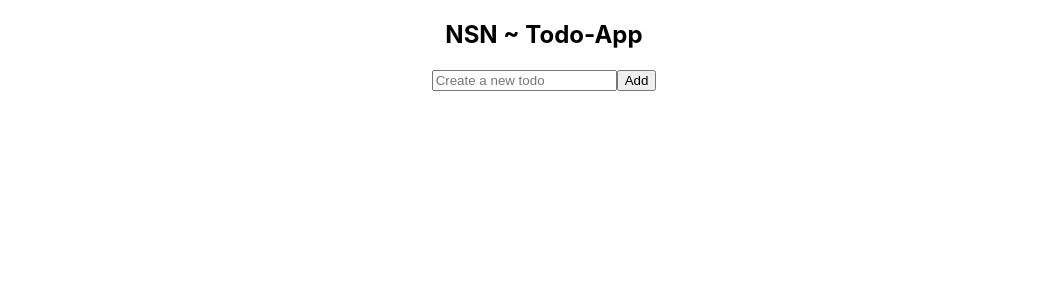
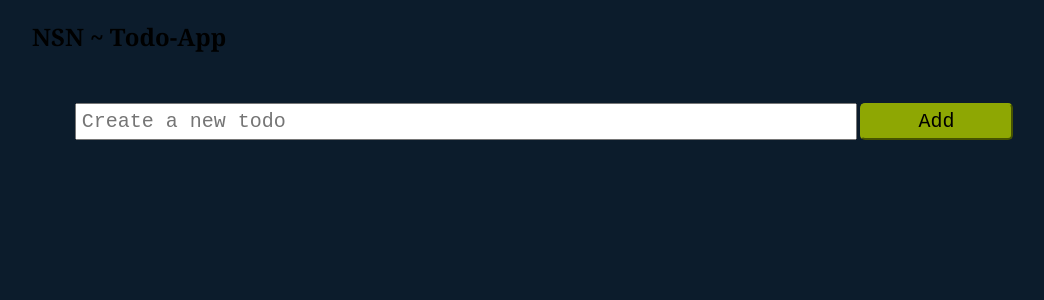
Before and after one commit to Serge-NSN/react-todo-app, a React (Create React App) app in the folder todo-app/: page / in a window 1280 px wide. Shown: the top 300 px of the page, without its empty margins (96-1140 px from the left). Built offline with nearby package versions, Linux system fonts and the light colour scheme.

Commit message:
Added Stles to app

```diff
--- a/todo-app/src/App.css
+++ b/todo-app/src/App.css
@@ -1,35 +1,58 @@
 .App {
+  font-family: Georgia, 'Times New Roman', Times, serif;
+}
+h1{
   text-align: center;
+  color:goldenrod;
+  font-family: system-ui, -apple-system, BlinkMacSystemFont, 'Segoe UI', Roboto, Oxygen, Ubuntu, Cantarell, 'Open Sans', 'Helvetica Neue', sans-serif;
 }
+body{
+  background-color: rgb(12, 28, 44);
+  height: 100vh;
+  width: 80%;
+  margin: auto;
+}
+.input-wrapper{
+  margin-top: 50px;
+  text-align: center;
 
+}
+.input-wrapper input{
+  font-size: 20px;
+  padding: 5px;
+  width: 75%;
+  font-family: monospace;
+}
+.add-button{
+  font-size: 20px;
+  background-color: rgb(142, 167, 3);
+  border-radius: 5px;
+  border-color: rgb(142, 167, 3);
+  margin-left: 3px;
+  width: 15%;
+  padding: 5px;
+  font-family: monospace;
+}
+.todo-list{
 
+  width: 87%;
+  margin: auto;
+  margin-top: 40px;
+  padding: 5px;
+  color: snow;
+  font-family: monospace;
+  font-size: 18px;
+}
+.delete-button{
+  float: right;
+  background-color: rgb(223, 89, 89);
+  border: none;
+  border-radius: 50%;
+  font-size: 14px;
+  padding: 7px;
+  padding-top: 4px;
+  padding-bottom: 4px;
 
-@media (prefers-reduced-motion: no-preference) {
-  .App-logo {
-    animation: App-logo-spin infinite 20s linear;
-  }
+  color: white;
+  font-weight: bold;
 }
-
-.App-header {
-  background-color: #282c34;
-  min-height: 100vh;
-  display: flex;
-  flex-direction: column;
-  align-items: center;
-  justify-content: center;
-  font-size: calc(10px + 2vmin);
-  color: white;
-}
-
-.App-link {
-  color: #61dafb;
-}
-
-@keyframes App-logo-spin {
-  from {
-    transform: rotate(0deg);
-  }
-  to {
-    transform: rotate(360deg);
-  }
-}
```
